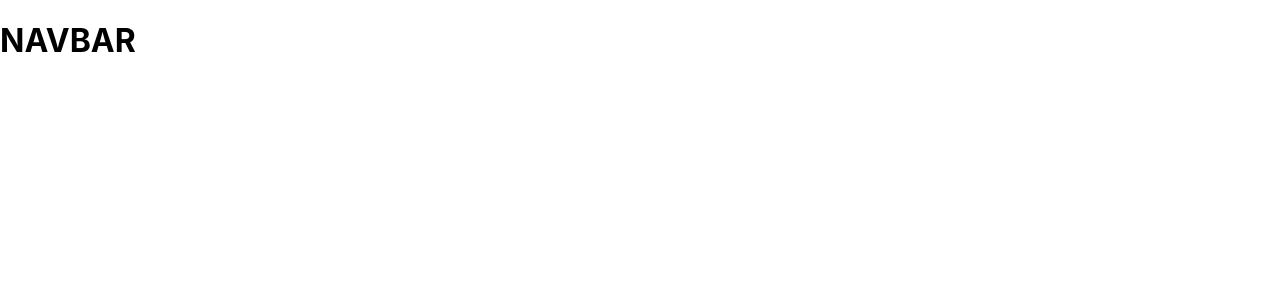
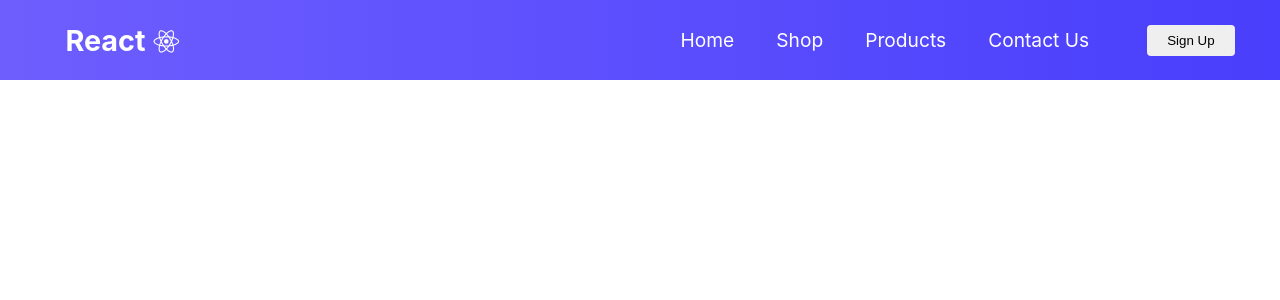
Before and after one commit to aymerod3009/mq-ecommerce, a React (Create React App) app: page / in a window 1280 px wide. Shown: the top 300 px of the page. Built offline with nearby package versions, Linux system fonts and the light colour scheme.

Commit message:
Implement Navbar.jsx

```diff
--- a/public/index.html
+++ b/public/index.html
@@ -10,6 +10,10 @@
       content="Web site created using create-react-app"
     />
     <link rel="apple-touch-icon" href="%PUBLIC_URL%/logo192.png" />
+    <link rel="stylesheet" href="https://use.fontawesome.com/releases/v5.15.4/css/all.css" integrity="sha384-DyZ88mC6Up2uqS4h/KRgHuoeGwBcD4Ng9SiP4dIRy0EXTlnuz47vAwmeGwVChigm" crossorigin="anonymous">
+    <link rel="preconnect" href="https://fonts.googleapis.com">
+    <link rel="preconnect" href="https://fonts.gstatic.com" crossorigin>
+    <link href="https://fonts.googleapis.com/css2?family=Roboto&display=swap" rel="stylesheet">
     <!--
       manifest.json provides metadata used when your web app is installed on a
       user's mobile device or desktop. See https://developers.google.com/web/fundamentals/web-app-manifest/
--- a/src/App.css
+++ b/src/App.css
@@ -1,38 +1,6 @@
-.App {
-  text-align: center;
+*{
+  box-sizing: border-box;
+  margin: 0;
+  padding: 0;
+  font-family: 'Roboto', sans-serif;
 }
-
-.App-logo {
-  height: 40vmin;
-  pointer-events: none;
-}
-
-@media (prefers-reduced-motion: no-preference) {
-  .App-logo {
-    animation: App-logo-spin infinite 20s linear;
-  }
-}
-
-.App-header {
-  background-color: #282c34;
-  min-height: 100vh;
-  display: flex;
-  flex-direction: column;
-  align-items: center;
-  justify-content: center;
-  font-size: calc(10px + 2vmin);
-  color: white;
-}
-
-.App-link {
-  color: #61dafb;
-}
-
-@keyframes App-logo-spin {
-  from {
-    transform: rotate(0deg);
-  }
-  to {
-    transform: rotate(360deg);
-  }
-}
--- a/src/App.js
+++ b/src/App.js
@@ -1,11 +1,9 @@
-
+import React from 'react';
 import Home from './components/Home'
 function App() {
   return (
     <div className="App">
-      <header className="App-header">
       <Home/>
-      </header>
     </div>
   );
 }
--- /dev/null
+++ b/src/components/Button.css
@@ -0,0 +1,44 @@
+:root {
+    --primary: #3acbf7;
+}
+
+.btn{
+    padding: 8px 20px;
+    border-radius:4px;
+    outline: none;
+    border:none;
+    cursor: pointer;
+}
+
+.btn:hover{
+    padding: 8px 20px;
+    transition: all 0.3s ease-out;
+    background: #fff;
+    color: #6568F4;
+    transition: 250ms;
+}
+
+.btn--primary{
+    background-color: var(--primary);
+}
+
+.btn--outline{
+    background-color:transparent;
+    color: #fff;
+    padding: 8px 20px;
+    border-radius: 4px;
+    border: 1px solid var(--primary);
+    transition: all 0.3s ease-out;
+}
+.btn--medium{
+    padding:8px 20px;
+    border-radius: 4px;
+    font-size: 18px;
+    color: #fff;
+}
+.btn--large{
+    padding:12px 26px;
+    border-radius:4px;
+    font-size: 20px;
+    color: #fff;
+}
--- /dev/null
+++ b/src/components/Button.jsx
@@ -0,0 +1,31 @@
+import React from 'react';
+import './Button.css'
+
+const STYLES =[
+    'btn-primary',
+    'btn--outline',
+]
+
+const SIZES = [
+    'btn--medium',
+    'btn--large',
+]
+
+export const Button = ({
+    children,
+    type,
+    onClick,
+    buttonStyle,
+    buttonSize
+}) => {
+    const checkButtonStyle= STYLES.includes(buttonStyle)? buttonStyle: STYLES[0]
+
+    const checkButtonSize= SIZES.includes(buttonSize)?buttonSize: SIZES[0]
+
+    return(
+        <button className={`btn $(checkButtonStyle) $(checkButtonSize)`} onClick={onClick}
+        type={type}>
+            {children}
+        </button>
+    )
+}
--- a/src/components/Home.jsx
+++ b/src/components/Home.jsx
@@ -1,11 +1,11 @@
 import React from 'react';
-
+import Navbar from "./NavBar/Navbar";
 
 class Home extends React.Component {
     render() {
         return (
             <div>
-                <h1>NAVBAR</h1>
+                <Navbar/>
             </div>
         );
     }
--- /dev/null
+++ b/src/components/NavBar/MenuItems.jsx
@@ -0,0 +1,28 @@
+export const MenuItems = [
+    {
+        title: 'Home',
+        url:'#',
+        cName:'nav-links'
+    },
+    {
+        title: 'Shop',
+        url:'#',
+        cName:'nav-links'
+    },
+    {
+        title: 'Products',
+        url:'#',
+        cName:'nav-links'
+    },
+    {
+        title: 'Contact Us',
+        url:'#',
+        cName:'nav-links'
+    },
+    {
+        title: 'Sign Up',
+        url:'#',
+        cName:'nav-links-mobile'
+    },
+
+]
--- /dev/null
+++ b/src/components/NavBar/NavBar.css
@@ -0,0 +1,130 @@
+.NavBarItems {
+    background: linear-gradient(90deg,rgb(110,94,254) ,rgba(73,63,252,1)100%);
+    height:80px;
+    display: flex;
+    justify-content:center;
+
+    align-items: center;
+    font-size:1.2rem;
+}
+
+.navbar-logo{
+    color:#fff;
+    justify-self: start;
+    margin-left: 20px;
+    cursor: pointer;
+}
+.fa-react{
+    margin-left: 0.5rem;
+    font-size:1.6rem;
+}
+
+.nav-menu{
+    display: grid;
+    grid-template-columns: repeat(5,auto);
+    grid-gap: 10px;
+    list-style: none;
+    text-align: center;
+    width:70vw;
+    justify-content: end;
+    margin-right: 2rem;
+}
+
+.nav-links{
+    color:white;
+    text-decoration:none;
+    padding: 0.5rem 1rem;
+}
+.nav-links:hover{
+    background-color: #6d76f7;
+    border-radius:4px;
+    transition : all 0.2s ease-out;
+}
+
+.fa-bars{
+    color:#fff;
+}
+
+.nav-links-mobile{
+    display:none;
+}
+.menu-icon{
+    display:none;
+}
+
+@media screen and (max-width: 960px) {
+    .NavBarItems{
+        position: relative;
+        align-items: center;
+    }
+
+    .nav-menu{
+        display:flex;
+        flex-direction: column;
+        align-items: center;
+        width: 100%;
+        height:500px;
+        position: absolute;
+        top: 60px;
+        left: -100%;
+        opacity:1;
+        transition : all 0.5s ease;
+    }
+    .nav-menu.active{
+        background: #6668f4;
+        text-align: center;
+        left:0;
+        opacity:1;
+        transition : all 0.5s ease;
+        z-index: 1;
+    }
+    .nav-links{
+        text-align: center;
+        padding: 2rem;
+        width:100%;
+        display:table;
+    }
+    .nav-links:hover{
+        background-color: #7577fa;
+        border-radius:0;
+    }
+    .navbar-logo{
+        position:absolute;
+        top:-20px;
+        left:0;
+        transform: translate(25%,50%);
+    }
+    .menu-icon{
+        display:block;
+        position:absolute;
+        top:0;
+        right:0;
+        transform: translate(-100%,60%);
+        font-size:1.8rem;
+        cursor: pointer;
+    }
+    .fa-times{
+        color: #fff;
+        font-size:2rem;
+    }
+    .nav-links-mobile{
+        display:block;
+        text-align: center;
+        padding:1.5rem;
+        border-radius:4px;
+        width:80%;
+        background: #4ad9e4;
+        text-decoration:none;
+        color: #fff;
+        font-size:1.5rem;
+    }
+
+    .nav-links-mobile:hover{
+        background: #fff;
+        color: #6568F4;
+        transition:250ms;
+    }
+    Button{
+        display: none;
+    }
+}
--- /dev/null
+++ b/src/components/NavBar/Navbar.jsx
@@ -0,0 +1,46 @@
+import React, {Component} from "react";
+import {MenuItems} from "./MenuItems";
+import './NavBar.css'
+import {Button} from "../Button";
+
+
+class Navbar extends Component {
+    state = { clicked:false}
+
+    handleClick=()=>{
+        this.setState({clicked:!this.state.clicked})
+    }
+
+
+    render(){
+        return(
+            <nav className="NavBarItems">
+                <h1 className="navbar-logo">
+                    React
+                    <i className="fab fa-react"> </i>
+                </h1>
+                <div className="menu-icon" onClick={this.handleClick}>
+                    <i className={this.state.clicked ? 'fas fa-times': 'fas  fa-bars'}>
+                    </i>
+                </div>
+                <ul className={this.state.clicked ? 'nav-menu active' :'nav-menu' }>
+                    {MenuItems.map((item, index) => {
+                        return (
+                            <li key={index}>
+                                <a className={item.cName} href={item.url}>
+                                    {item.title}
+                                </a>
+                            </li>
+                        )
+                    })}
+                </ul>
+                <Button>
+                    Sign Up
+                </Button>
+            </nav>
+        )
+    }
+
+}
+
+export default Navbar
--- a/src/components/Navbar.jsx
+++ /dev/null
@@ -1,5 +0,0 @@
-import React, {Component} from "react";
-
-class Navbar extends Component {
-
-}
--- a/src/index.js
+++ b/src/index.js
@@ -2,16 +2,8 @@
 import ReactDOM from 'react-dom';
 import './index.css';
 import App from './App';
-import reportWebVitals from './reportWebVitals';
 
 ReactDOM.render(
-  <React.StrictMode>
-    <App />
-  </React.StrictMode>,
+    <App />,
   document.getElementById('root')
 );
-
-// If you want to start measuring performance in your app, pass a function
-// to log results (for example: reportWebVitals(console.log))
-// or send to an analytics endpoint. Learn more: https://bit.ly/CRA-vitals
-reportWebVitals();
```
